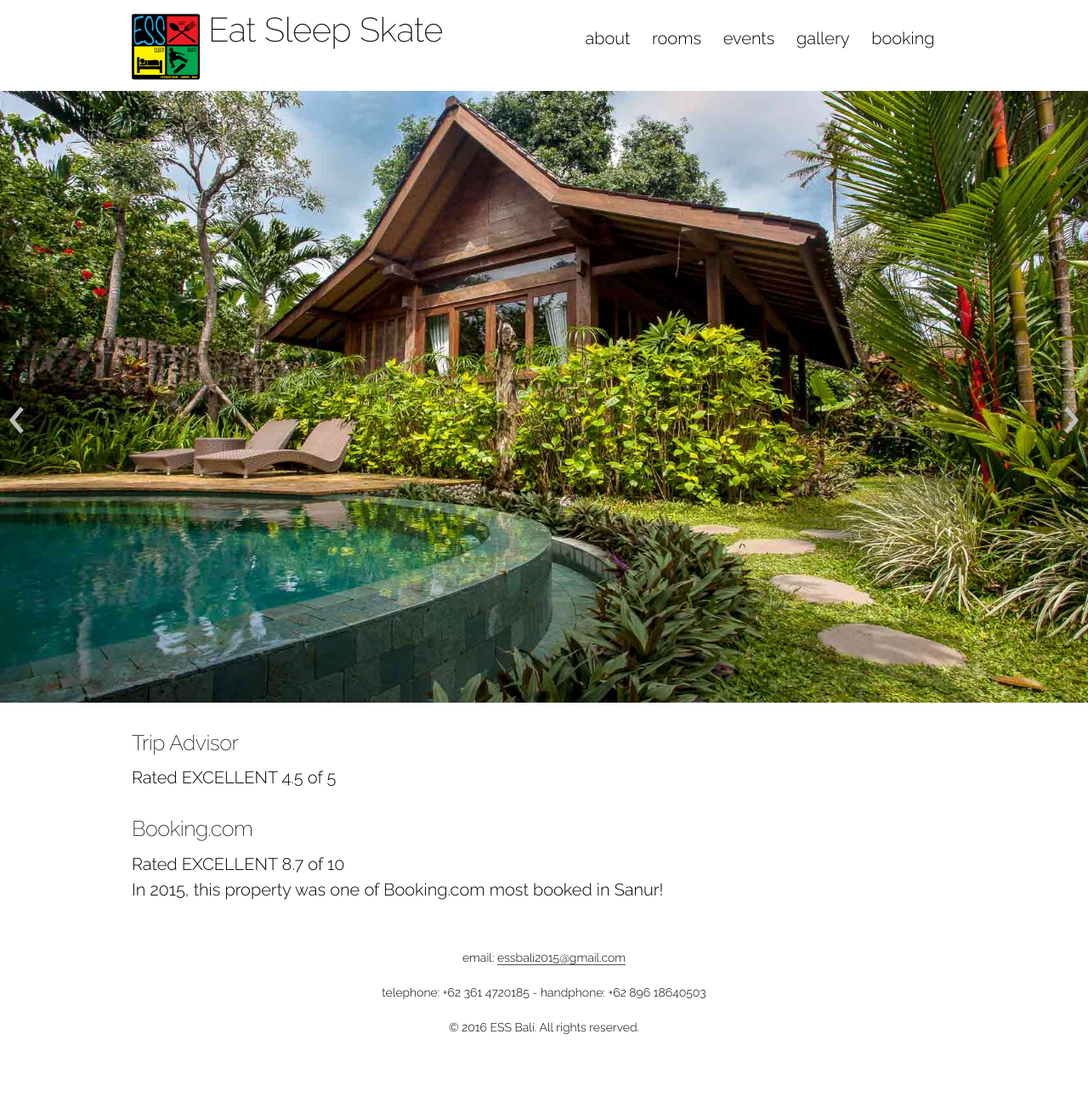
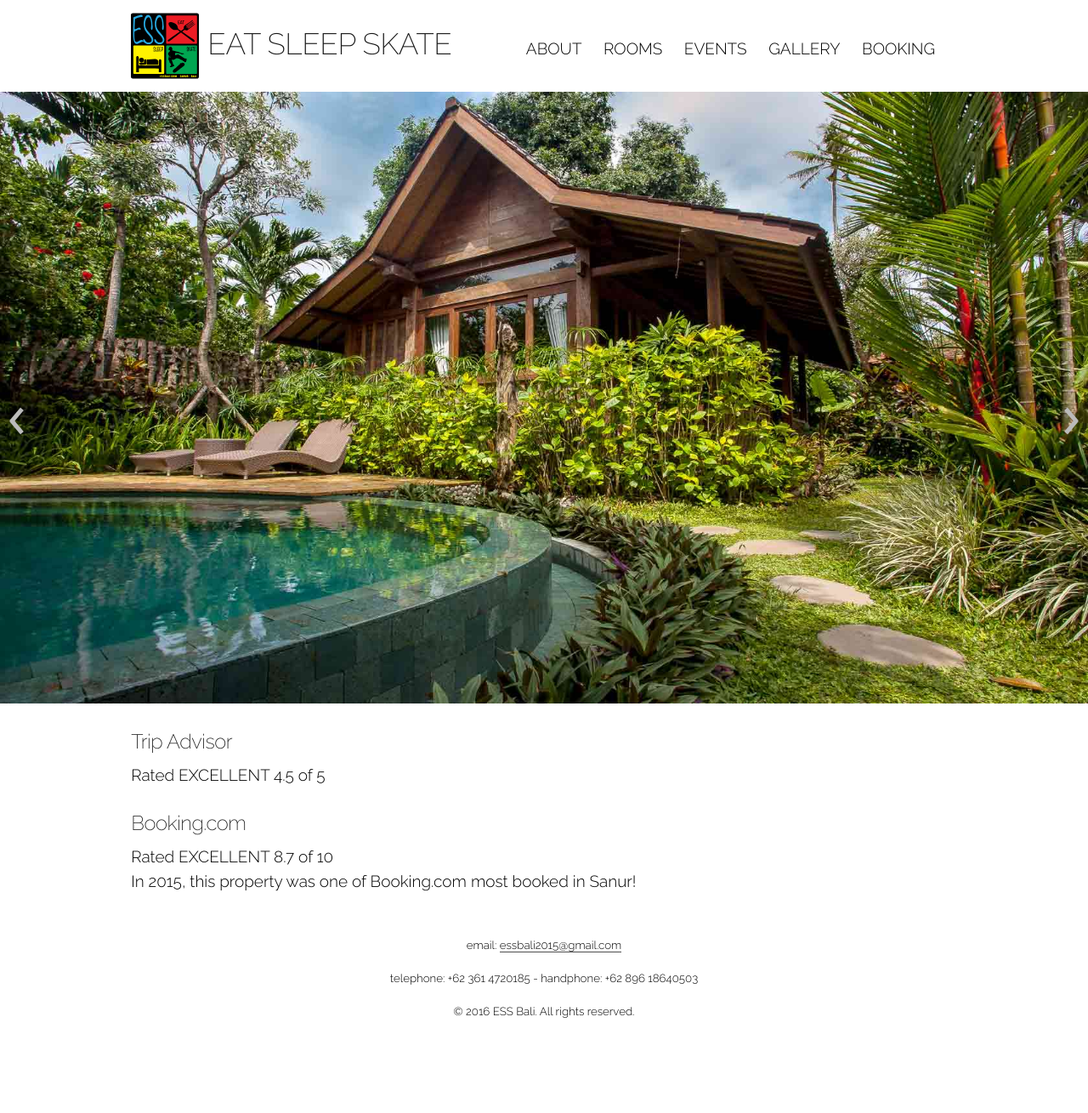
Before and after one commit to toybreaker/ess, a Jekyll site: the page built from index.md, in a window 1280 px wide. Shown: the whole page at 85% size. Built offline with Jekyll 4.4.1, drawn with Linux system fonts in a browser that asks for light colours; after the commit the page ends 1287 px from its top, so only the background shows below that.

Commit message:
better font sizes

```diff
--- a/_sass/_base.scss
+++ b/_sass/_base.scss
@@ -144,8 +144,8 @@ h1 {
     font-size: 1.5rem;
     line-height: 1.25;
   }
-  @include media( "screen", ">bp1Width") {font-size: 1.75rem;}
-  @include media( "screen", ">maxWidth") {font-size: 2rem;}
+  @include media( "screen", ">bp1Width") {font-size: 1.7rem;}
+  @include media( "screen", ">maxWidth") {font-size: 1.85rem;}
 }
 h2 {
   margin-top: 1rem;
--- a/_sass/_header.scss
+++ b/_sass/_header.scss
@@ -1,6 +1,15 @@
 .header {
+  text-transform: uppercase;
   width: 100%;
   margin-bottom: .5rem;
+  h1 {
+    line-height: 1;
+    padding-top: 3px;
+    @include media( "screen", ">bp1Width") {
+      line-height: 2;
+      white-space: nowrap;
+    }
+  }
   .ess_logo {
     width: 100%;
     height: 80px;
@@ -11,12 +20,7 @@
       margin-right: 10px;
     }
   }
-  h1 {
-    line-height: 1;
-    @include media( "screen", ">bp1Width") {
-      white-space: nowrap;
-    }
-  }
+
   a {
     width: 100%;
     border-bottom: 0 none;
@@ -32,7 +36,7 @@
 .menu {
   display: inline-block;
   margin-bottom: 0;
-  padding-top: .75rem;
+  padding-top: 1.5rem;
   width: 100%;
   text-align: center;
   @include media( "screen", ">minWidth"){
--- a/assets/css/main.scss
+++ b/assets/css/main.scss
@@ -9,8 +9,8 @@ $link-color         : #000;
 $base-font:'Raleway', sans-serif;
 $base-font-size-tiny: 16px;
 $base-font-size-min: 17px;
-$base-font-size-bp1: 19px;
-$base-font-size-max: 20px;
+$base-font-size-bp1: 18px;
+$base-font-size-max: 19px;
 $base-line-height: 1.5;
 
 $border-radius: 5px;
```
